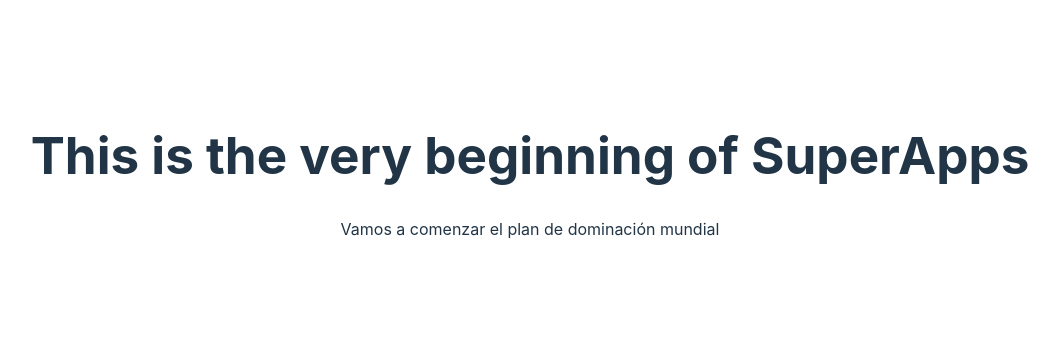
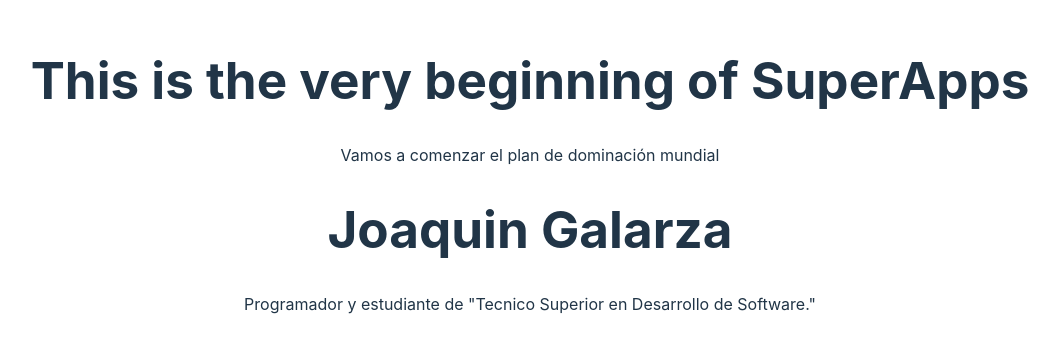
Before and after one commit to goyoregalado/prototipe, a React (Vite) app: page / in a window 1280 px wide. Shown: the part 225-578 px from the top of the page, without its empty margins (110-1169 px from the left). Built offline with nearby package versions, Linux system fonts and the light colour scheme.

Commit message:
feature: agregando componente Joaquin

```diff
--- a/src/App.tsx
+++ b/src/App.tsx
@@ -1,4 +1,5 @@
 import './App.css'
+import { Joaquin } from './components/Joaquin'
 
 function App() {
 
@@ -6,6 +7,7 @@ function App() {
     <>
       <h1>This is the very beginning of SuperApps</h1>
       <p>Vamos a comenzar el plan de dominación mundial</p>
+      <Joaquin />
     </>
   )
 }
--- /dev/null
+++ b/src/components/Joaquin.tsx
@@ -0,0 +1,8 @@
+export function Joaquin () {
+    return (
+        <>
+            <h1>Joaquin Galarza</h1>
+            <p>Programador y estudiante de "Tecnico Superior en Desarrollo de Software."</p>
+        </>
+    )
+}
```
